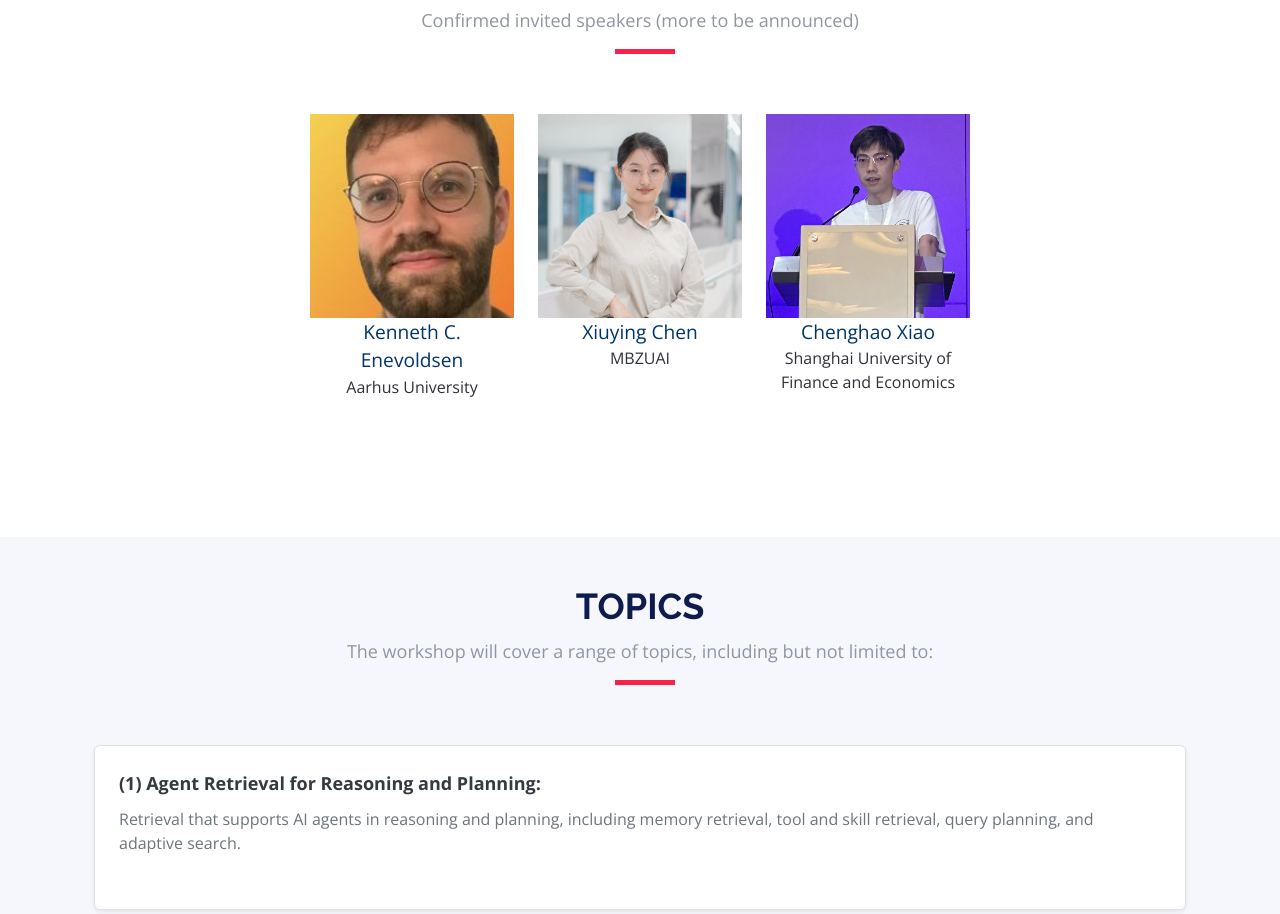
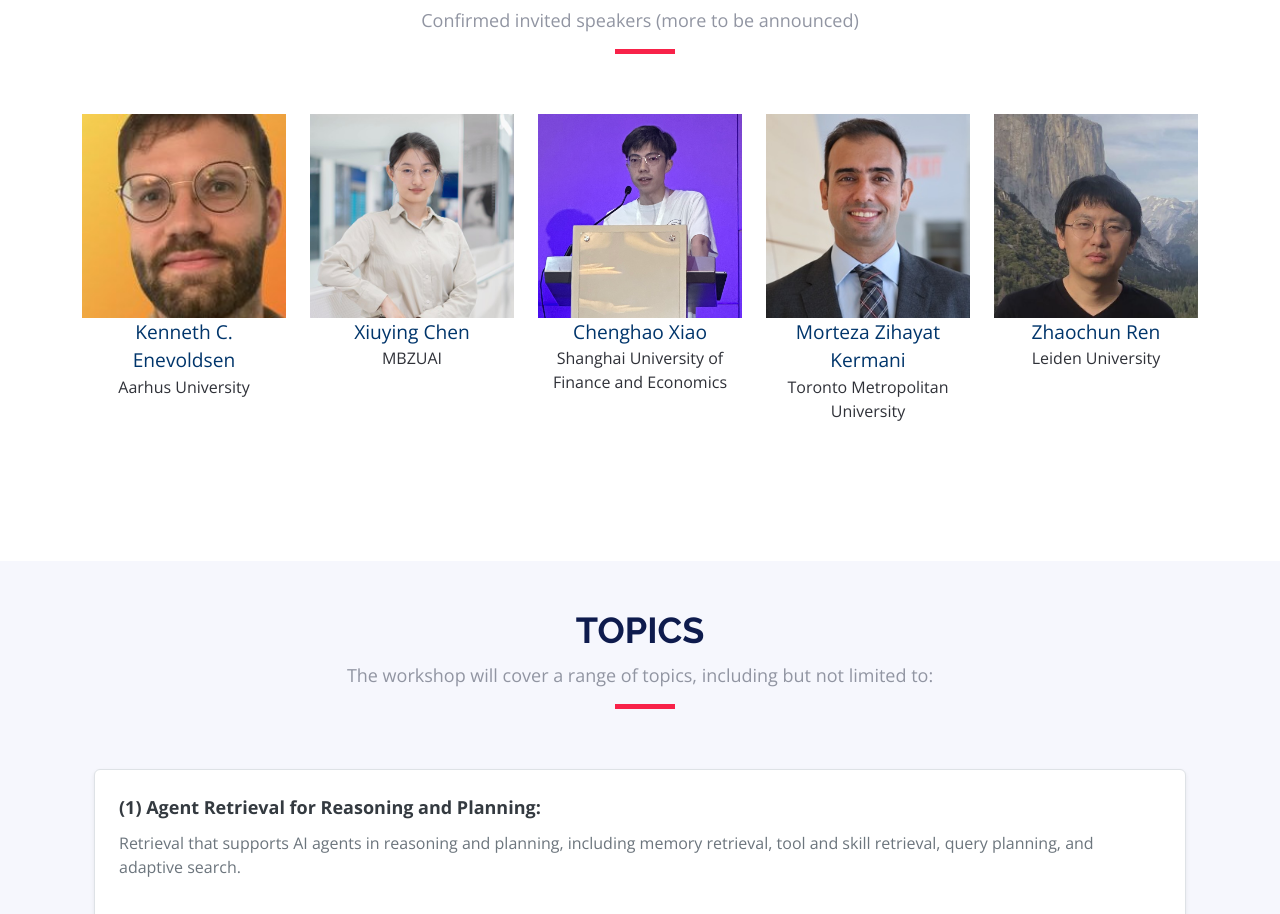
Before and after one commit to frontier-ir-workshop/frontier-ir-workshop.github.io, a plain HTML site: page index.html in a window 1280 px wide. Shown: the part 2020-2934 px from the top of the page. Drawn offline with nearby package versions, Linux system fonts and the light colour scheme; files whose address does not match are found by name.

Commit message:
Add Morteza Zihayat Kermani and Zhaochun Ren as invited speakers
Co-Authored-By: Claude Opus 5.5 <noreply@anthropic.com>

```diff
--- a/index.html
+++ b/index.html
@@ -209,6 +209,20 @@
               <img src="assets/img/speakers/chenghao.jpg" alt="Chenghao Xiao" class="img-fluid w-100">
               <br><a href="https://scholar.google.com/citations?user=1GtWLmIAAAAJ&hl=en" style="font-size: 1.2em; color: #00356B;">Chenghao Xiao</a><br>
               <p>Shanghai University of Finance and Economics</p>
+            </div>
+          </div>
+          <div class="col">
+            <div class="speaker" data-aos="fade-up" data-aos-delay="200" style="text-align: center;">
+              <img src="assets/img/speakers/zihayat.jpg" alt="Morteza Zihayat Kermani" class="img-fluid w-100">
+              <br><a href="https://zihayat.com/" style="font-size: 1.2em; color: #00356B;">Morteza Zihayat Kermani</a><br>
+              <p>Toronto Metropolitan University</p>
+            </div>
+          </div>
+          <div class="col">
+            <div class="speaker" data-aos="fade-up" data-aos-delay="200" style="text-align: center;">
+              <img src="assets/img/speakers/zhaochun.jpg" alt="Zhaochun Ren" class="img-fluid w-100">
+              <br><a href="https://renzhaochun.github.io/" style="font-size: 1.2em; color: #00356B;">Zhaochun Ren</a><br>
+              <p>Leiden University</p>
             </div>
           </div>
         </div>
```
Also changed, not shown: assets/img/speakers/zhaochun.jpg (added), assets/img/speakers/zihayat.jpg (added).
